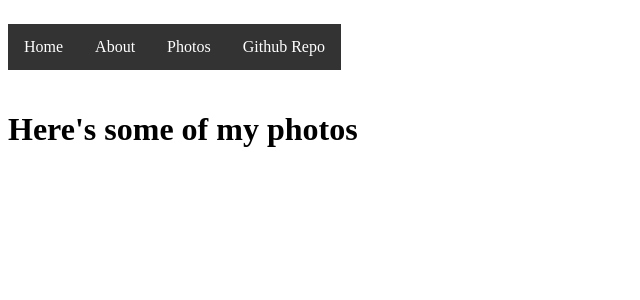
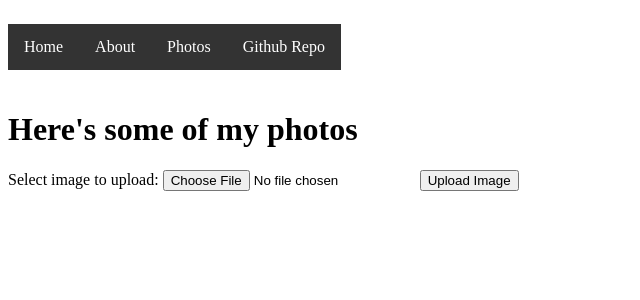
Before and after one commit to benforsberg/benforsberg.github.io, a Jekyll site: the page photos.html, which Jekyll copies as it is, in a window 1280 px wide. Shown: the top 300 px of the page, without its empty margins (0-640 px from the left). Built offline with Jekyll 4.4.1, drawn with Linux system fonts in a browser that asks for light colours.

Commit message:
Update photos.html
add upload code

```diff
--- a/photos.html
+++ b/photos.html
@@ -39,6 +39,14 @@
 
 
     <h1>Here's some of my photos</h1>
+
+
+<form action="upload.php" method="post" enctype="multipart/form-data">
+    Select image to upload:
+    <input type="file" name="fileToUpload" id="fileToUpload">
+    <input type="submit" value="Upload Image" name="submit">
+</form>
+
   </body>
 
   <style>
```
